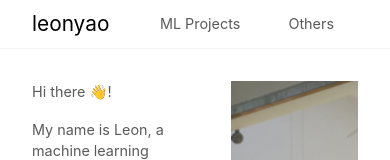
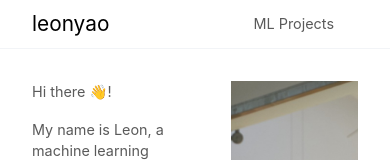
Before and after one commit to LeonY117/leony117.github.io, a Next.js app: page / in a window 390 px wide. Shown: the top 160 px of the page. Built offline with nearby package versions, Linux system fonts and the light colour scheme.

Commit message:
improve width changing logic

```diff
--- a/hoc/Content/Content.module.css
+++ b/hoc/Content/Content.module.css
@@ -1,11 +1,13 @@
 .Content {
-  max-width: 50rem;
+  max-width: 54rem;
+  padding: 0 2rem;
   margin: 0 auto;
 }
 
 @media (max-width: 54rem) {
   .Content {
-    padding: 0 2rem;
-    margin: 0 0;
+    /* box-sizing: content-box ; */
+    /* padding: 0 2rem; */
+    margin: 0 auto;
   }
 }
--- a/hoc/Layout/Navbar/Navbar.js
+++ b/hoc/Layout/Navbar/Navbar.js
@@ -22,9 +22,9 @@ const Navbar = () => {
             <li className={classes.NavLink}>
               <Link href='/projects'>ML Projects</Link>
             </li>
-            <li className={classes.NavLink}>
+            {/* <li className={classes.NavLink}>
               <Link href='/'>Others</Link>
-            </li>
+            </li> */}
           </ul>
         </div>
       </div>
--- a/hoc/Layout/Navbar/Navbar.module.css
+++ b/hoc/Layout/Navbar/Navbar.module.css
@@ -10,7 +10,8 @@
   justify-content: space-between;
   align-items: center;
   height: 3rem;
-  width: 50rem;
+  width: 54rem;
+  padding: 0 2rem;
   max-width: 100%;
   margin: auto;
 }
@@ -32,10 +33,3 @@
   list-style: none;
   padding: 0 1.5rem;
 }
-
-
-@media (max-width: 54rem) {
-  .Backdrop {
-    padding: 0 2rem;
-  }
-}
```
